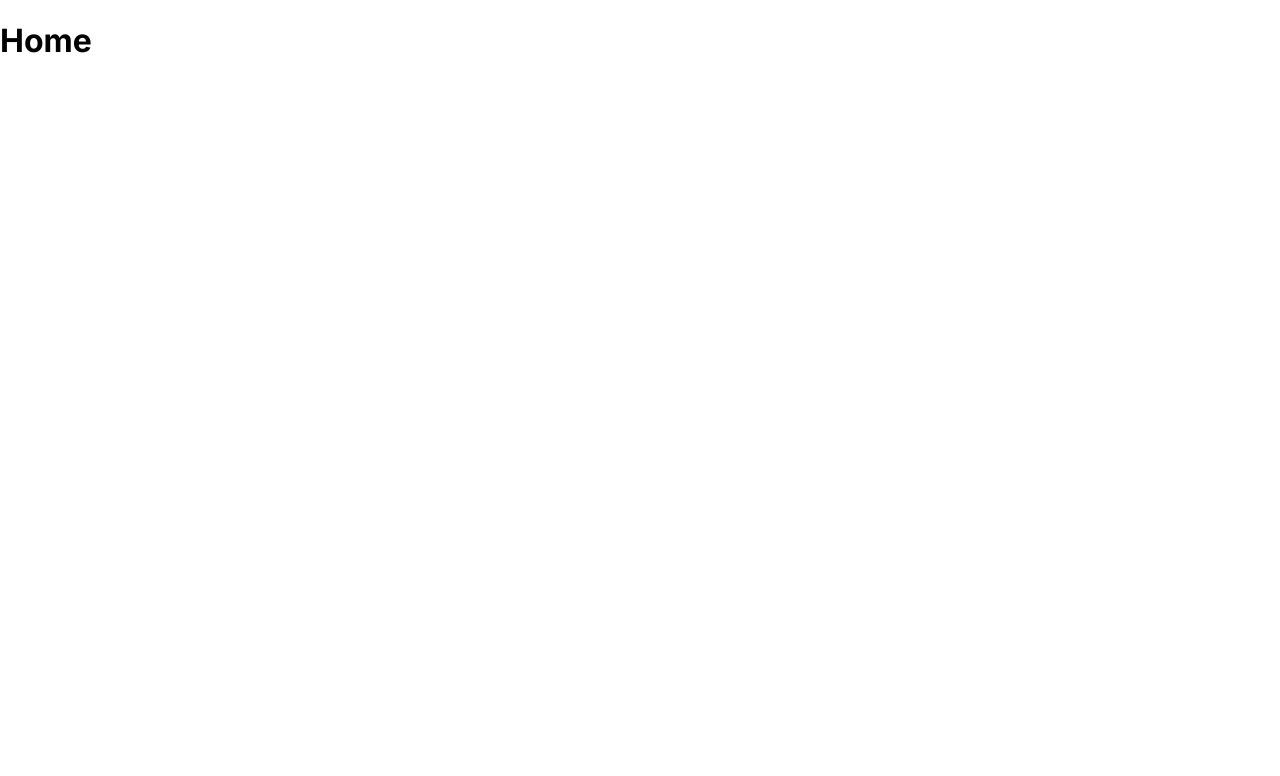
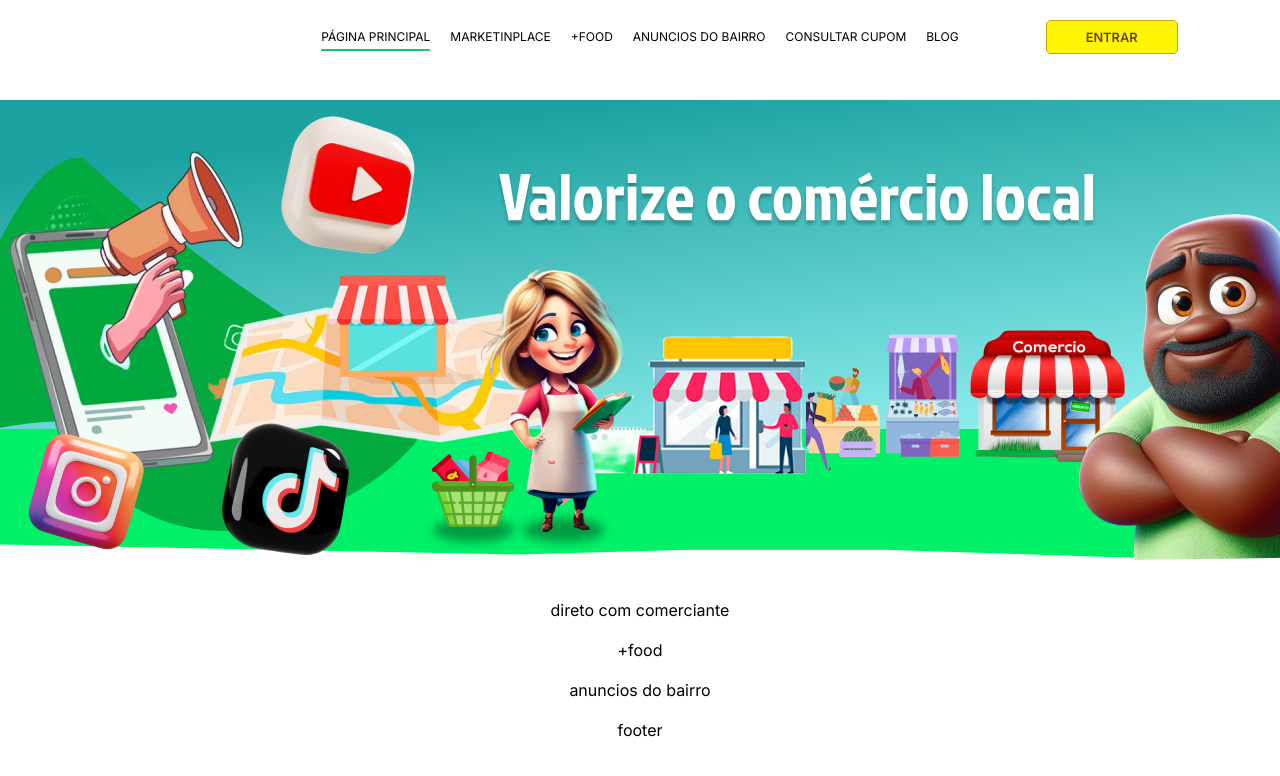
Before and after one commit to alanrente/vale-centavos, a React (Create React App) app: page / in a window 1280 px wide. Shown: the top 776 px of the page. Built offline with nearby package versions, Linux system fonts and the light colour scheme.

Commit message:
feat: header 100%; banner 80%

```diff
--- a/src/pages/Home/index.tsx
+++ b/src/pages/Home/index.tsx
@@ -1,7 +1,115 @@
+import { background } from "../../styles/global.style";
+
+interface StyleProps {
+  [key: string]: (...args: any) => React.CSSProperties;
+}
+
 export default function Home() {
+  const HomeStyle: React.CSSProperties = {
+    overflowX: "hidden",
+    alignItems: "center",
+    justifyContent: "space-between",
+    display: "flex",
+    flexDirection: "column",
+    gap: "20px",
+  };
+
+  const HeaderStyle: StyleProps = {
+    base: (args) => ({
+      display: "flex",
+      flexDirection: "row",
+      position: "relative",
+      justifyContent: "center",
+      alignItems: "center",
+      minHeight: "60px",
+      height: "10vh",
+      width: "100%",
+      backgroundColor: args ? args.backgroundColor : "white",
+    }),
+    links: () => ({
+      display: "flex",
+      flexDirection: "row",
+      gap: "20px",
+    }),
+    link: (args) => ({
+      fontSize: "12px",
+      height: "20px",
+      cursor: "pointer",
+      borderBottom:
+        args && args.active
+          ? `2px solid ${background.green.backgroundColor}`
+          : "2px solid transparent",
+    }),
+    buttonEntrar: () => ({
+      ...background.yellow,
+      position: "absolute",
+      display: "flex",
+      textTransform: "uppercase",
+      fontWeight: "600",
+      color: background.brown.backgroundColor,
+      fontSize: "0.8em",
+      alignItems: "center",
+      justifyContent: "center",
+      width: "130px",
+      height: "32px",
+      top: "25%",
+      right: "8vw",
+      borderRadius: "5px",
+      border: `1px solid ${background.yellowDark.backgroundColor}`,
+    }),
+  };
+
+  const BannerStyle: StyleProps = {
+    base: () => ({
+      display: "flex",
+      flexDirection: "column",
+    }),
+    banner() {
+      return {
+        display: "flex",
+        flexDirection: "row",
+        gap: "20px",
+        minHeight: "200px",
+        height: "480px",
+        backgroundImage: `url(${require("../../icons/png/BannerPrincipal.png")})`,
+        // backgroundSize: "100%",
+        // backgroundSize: "100% 100%",
+        backgroundSize: "cover",
+        // backgroundSize: "contain",
+        backgroundRepeat: "no-repeat",
+        backgroundPosition: "center",
+        // backgroundPosition: "100% 100%",
+        width: "100vw",
+      };
+    },
+  };
+
   return (
-    <div>
-      <h1>Home</h1>
+    <div style={HomeStyle}>
+      <div style={HeaderStyle.base({ backgroundColor: "#FFF" })}>
+        <div style={HeaderStyle.links()}>
+          <span style={HeaderStyle.link({ active: true })}>
+            PÁGINA PRINCIPAL
+          </span>
+          <span style={HeaderStyle.link()}>MARKETINPLACE</span>
+          <span style={HeaderStyle.link()}>+FOOD</span>
+          <span style={HeaderStyle.link()}>ANUNCIOS DO BAIRRO</span>
+          <span style={HeaderStyle.link()}>CONSULTAR CUPOM</span>
+          <span style={HeaderStyle.link()}>BLOG</span>
+        </div>
+        <div style={HeaderStyle.buttonEntrar()}>Entrar</div>
+      </div>
+      <div style={BannerStyle.base()}>
+        <div style={BannerStyle.banner()}>
+          <div></div>
+          <div></div>
+        </div>
+        <div></div>
+      </div>
+      <div>direto com comerciante</div>
+      <div>+food</div>
+      <div>anuncios do bairro</div>
+      <div>footer</div>
     </div>
-  )
+  );
 }
--- a/src/styles/global.style.tsx
+++ b/src/styles/global.style.tsx
@@ -5,6 +5,9 @@ export const background: {
   silver: CSSProperties;
   white: CSSProperties;
   green: CSSProperties;
+  yellow: CSSProperties;
+  yellowDark: CSSProperties;
+  brown: CSSProperties;
 } = {
   black: {
     backgroundColor: "#414141",
@@ -17,6 +20,15 @@ export const background: {
   },
   green: {
     backgroundColor: "#22C55E",
+  },
+  yellow: {
+    backgroundColor: "#FFF701",
+  },
+  yellowDark: {
+    backgroundColor: "#D19D07",
+  },
+  brown: {
+    backgroundColor: "#723A12",
   },
 };
 
```
Also changed, not shown: src/icons/png/BannerPrincipal.png (added).
